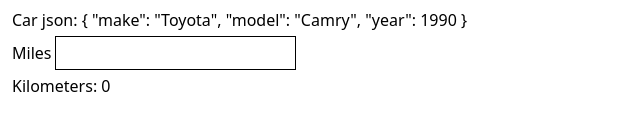
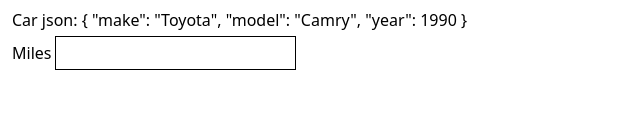
Before and after one commit to what-the-hek/udemy-angular-course, an Angular app: page / in a window 1280 px wide. Shown: the part 306-436 px from the top of the page, without its empty margins (0-640 px from the left). Built offline with nearby package versions, Linux system fonts and the light colour scheme.

Commit message:
custom pipes and extra pipes

```diff
--- a/src/app/app.component.html
+++ b/src/app/app.component.html
@@ -35,8 +35,10 @@
     <label class="p-1 font-medium">Miles</label>
     <input class="p-1 border-black border" type="number" (input)="onMilesChange($event)">
   </div>
+  @if (miles > 10 ) {
   <div class="p-1">
-    Kilometers: {{ miles | convert:'km' }}
+    Kilometers: {{ miles | convert:'km' | number:'1.0-3'}}
     <!-- you can separate multiple custom pipe arguments with : -->
   </div>
+  }
 </section>
--- a/src/app/convert.pipe.ts
+++ b/src/app/convert.pipe.ts
@@ -8,7 +8,7 @@
 
   transform(value: number, targetUnits: string): any {
     if (!value) return 0
-
+    console.log("miles: ", value)
     switch (targetUnits) {
       case 'km':
         return value * 1.60934;
```
